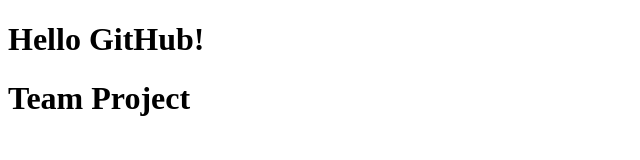
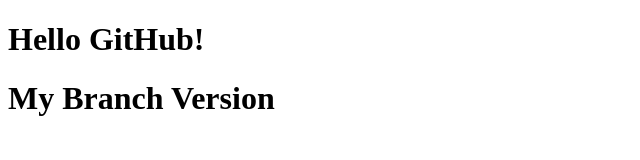
Before and after one commit to BharathyNiranjana-B/git-practicee, a plain HTML site: page index.html in a window 1280 px wide. Shown: the whole page, without its empty margins (0-640 px from the left). Drawn offline with Linux system fonts and the light colour scheme.

Commit message:
Updated heading on conflict branch

```diff
--- a/index.html
+++ b/index.html
@@ -5,6 +5,6 @@
 </head>
 <body>
     <h1>Hello GitHub!</h1>
-    <h1>Team Project</h1>
+    <h1>My Branch Version</h1>
 </body>
 </html>
```
